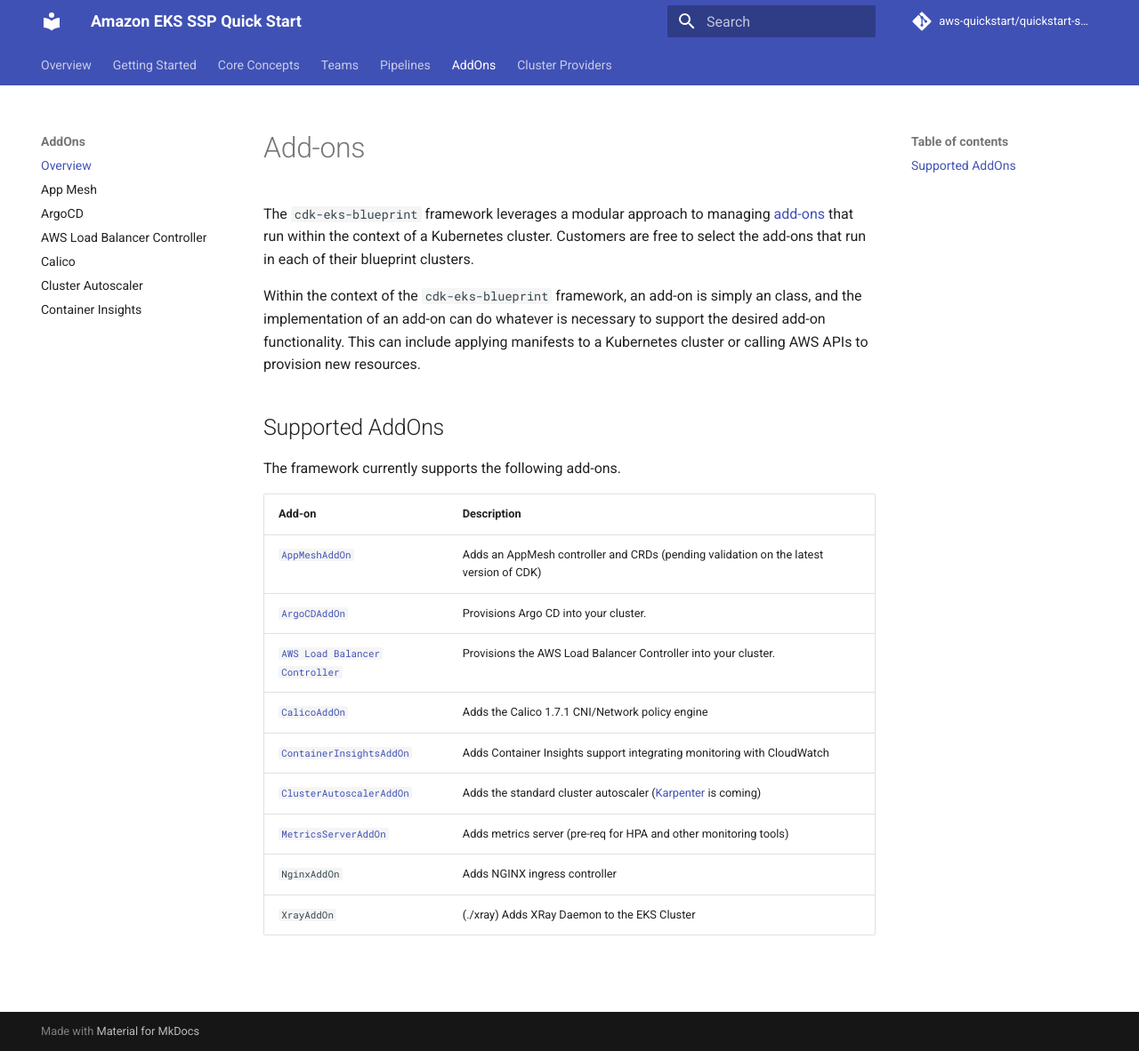
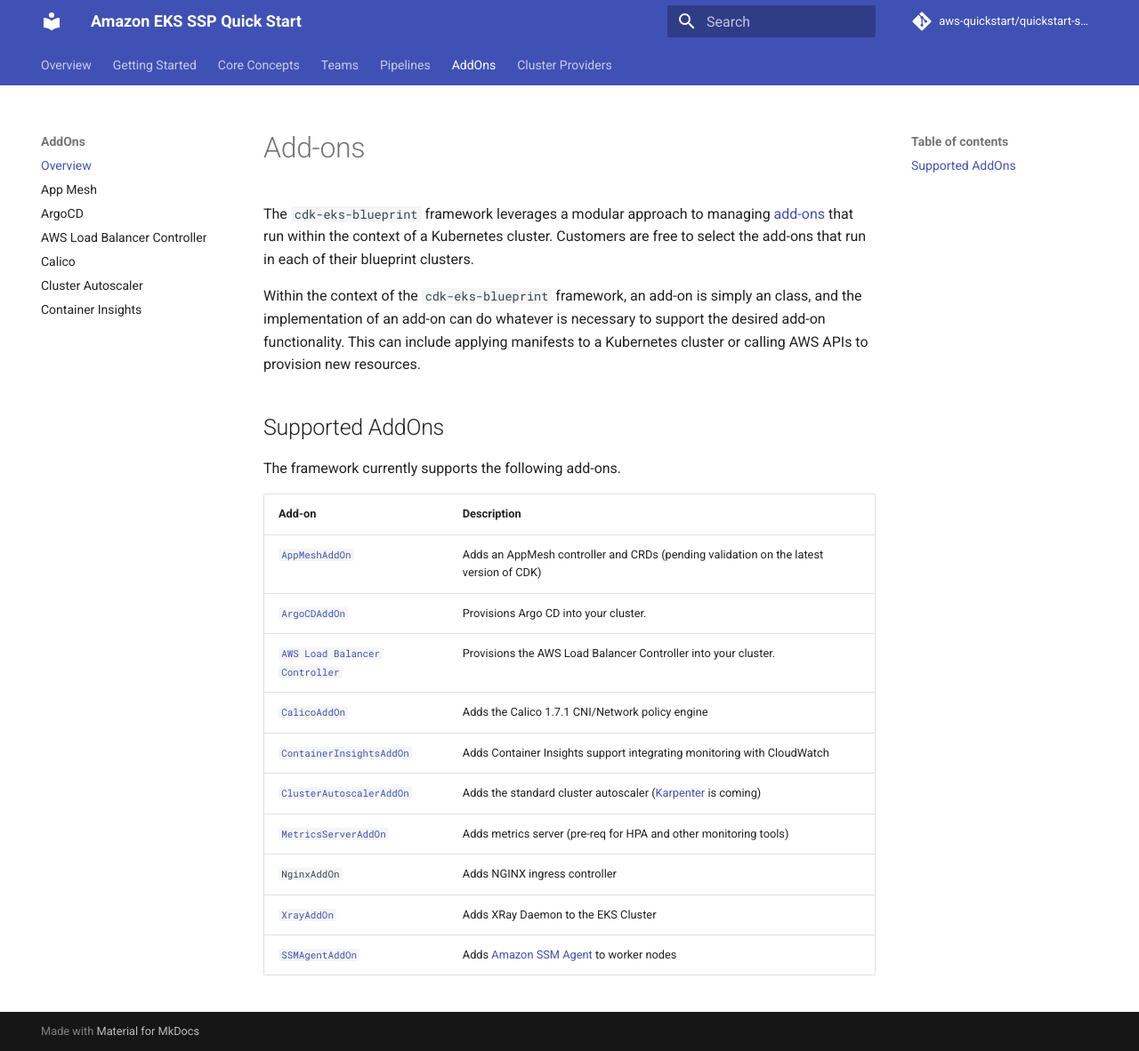
Before and after one commit to aws-quickstart/cdk-eks-blueprints, an MkDocs documentation site: the page built from docs/addons/index.md, in a window 1280 px wide and 1182 px high. Shown: the whole window at 89% size. Built offline with MkDocs 1.6.1 and Material for MkDocs 9.7.7, drawn with Linux system fonts in a browser that asks for light colours; comment, search, counter and statistics services are not loaded.

Commit message:
update index.md

```diff
--- a/docs/addons/index.md
+++ b/docs/addons/index.md
@@ -18,4 +18,5 @@
 | [`ClusterAutoscalerAddOn`](./cluster-autoscaler) | Adds the standard cluster autoscaler ([Karpenter](https://github.com/awslabs/karpenter) is coming)|
 | [`MetricsServerAddOn`](./metrics-server.md) | Adds metrics server (pre-req for HPA and other monitoring tools)|
 | `NginxAddOn` | Adds NGINX ingress controller |
-| `XrayAddOn` | (./xray) Adds XRay Daemon to the EKS Cluster |
+| [`XrayAddOn`](./xray) | Adds XRay Daemon to the EKS Cluster |
+| [`SSMAgentAddOn`](./ssm-agent.md) | Adds [Amazon SSM Agent](https://docs.aws.amazon.com/systems-manager/latest/userguide/ssm-agent.html) to worker nodes |
```
